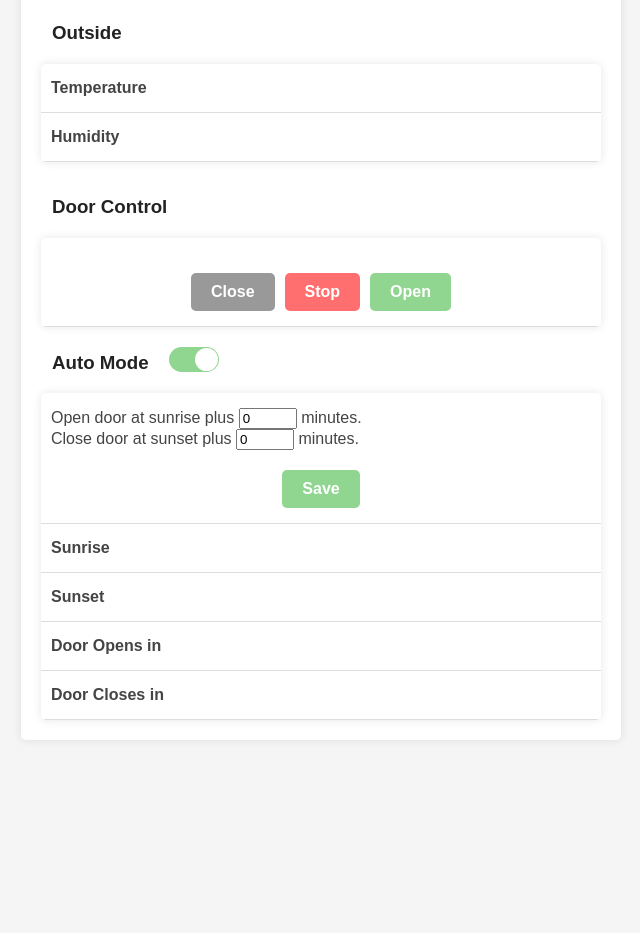
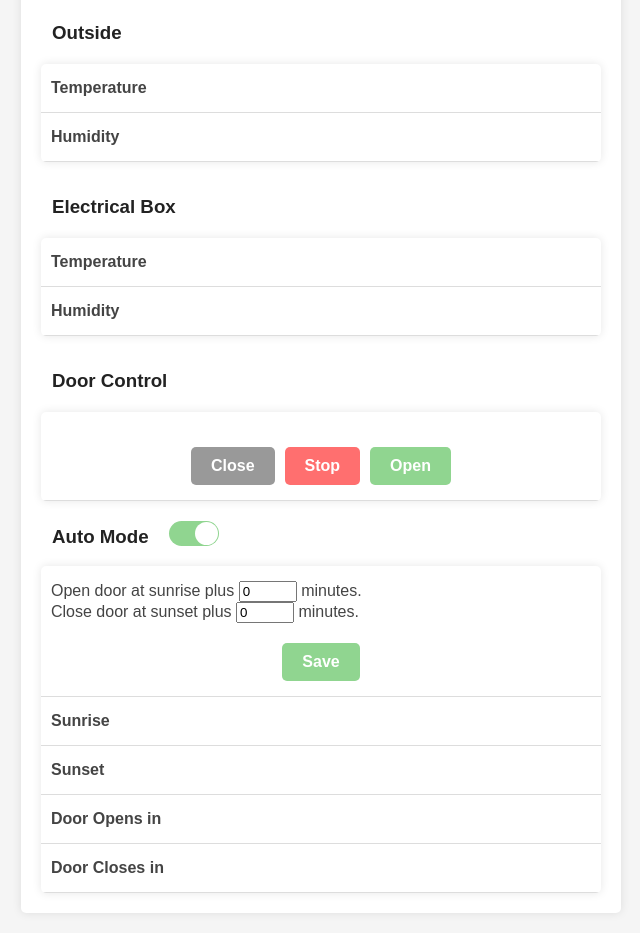
Before and after one commit to dinkelk/coop, a Flask app: page / in a window 1280 px wide. Shown: the part 460-1393 px from the top of the page, without its empty margins (319-959 px from the left). Before the commit the page ends 1180 px from the top, so only its background shows below. Run offline with Flask 3, Linux system fonts and the light colour scheme; some libraries are stand-ins or nearby versions.

Commit message:
Start adding heater task

```diff
--- a/src/app.py
+++ b/src/app.py
@@ -9,6 +9,7 @@ from astral.sun import sun
 from dht22 import DHT22
 from gpiozero import CPUTemperature
 from door import DOOR
+from compute_pi import start_workers, stop_workers, are_workers_active
 import time
 import psutil
 import pytz
@@ -89,13 +90,16 @@ def get_all_data():
         sunrise, sunset, auto_mode, sunrise_offset, sunset_offset, \
         temp_in_min, temp_in_max, hum_in_min, hum_in_max, \
         temp_out_min, temp_out_max, hum_out_min, hum_out_max, \
-        cpu_temp_min, cpu_temp_max, too_cold \
+        cpu_temp_min, cpu_temp_max, too_cold, temp_box, hum_box, \
+        temp_box_min, temp_box_max, hum_box_min, hum_box_max \
         = global_vars.instance().get_values(["temp_in", "hum_in", \
             "temp_out", "hum_out", "state", "override", "cpu_temp", \
             "sunrise", "sunset", "auto_mode", "sunrise_offset", "sunset_offset", \
             "temp_in_min", "temp_in_max", "hum_in_min", "hum_in_max", \
             "temp_out_min", "temp_out_max", "hum_out_min", "hum_out_max", \
-            "cpu_temp_min", "cpu_temp_max", "too_cold"])
+            "cpu_temp_min", "cpu_temp_max", "too_cold", "temp_box", \
+            "hum_box", "temp_box_min", "temp_box_max", "hum_box_min", \
+            "hum_box_max"])
 
     # Check if time until sunrise is positive
     time_until_open_str = None
@@ -140,6 +144,12 @@ def get_all_data():
       'hum_out': format_hum(hum_out),
       'hum_out_min': format_hum(hum_out_min),
       'hum_out_max': format_hum(hum_out_max),
+      'temp_box': format_temp(temp_box),
+      'temp_box_min': format_temp(temp_box_min),
+      'temp_box_max': format_temp(temp_box_max),
+      'hum_box': format_hum(hum_box),
+      'hum_box_min': format_hum(hum_box_min),
+      'hum_box_max': format_hum(hum_box_max),
       'cpu_temp': format_temp(cpu_temp, units="C"),
       'cpu_temp_min': format_temp(cpu_temp_min, units="C"),
       'cpu_temp_max': format_temp(cpu_temp_max, units="C"),
@@ -152,6 +162,7 @@ def get_all_data():
       'tu_close': time_until_close_str if time_until_close_str is not None else "",
       'too_cold' : "true" if too_cold else "false"
     }
+    print("returnig: " + str(cpu_temp))
     return data_dict
 
 ##################################
@@ -161,10 +172,11 @@ def get_all_data():
 def temperature_task():
     dht_out = DHT22(data_pin=board.D21, power_pin=20)
     dht_in = DHT22(data_pin=board.D16, power_pin=26)
+    dht_box = DHT22(data_pin=board.D19, power_pin=13)
     last_date = None
 
     # Update value in global vars, and also store min and max seen since startup:
-    def update_val(val, name):
+    def update_val(val, name, max_change_per_reading=5.0):
         if val is not None:
             # Get current vals
             val_old, val_max, val_min = \
@@ -172,7 +184,7 @@ def temperature_task():
 
             # Throw away any errant readings. Sometimes the readings are nonsensical
             if val_old is not None:
-                if val > (val_old + 5.0) or val < (val_old - 5.0):
+                if val > (val_old + max_change_per_reading) or val < (val_old - max_change_per_reading):
                     val = val_old
 
             # Update min and max
@@ -189,6 +201,7 @@ def temperature_task():
     while True:
         temp_out, hum_out = dht_out.get_temperature_and_humidity()
         temp_in, hum_in = dht_in.get_temperature_and_humidity()
+        temp_box, hum_box = dht_box.get_temperature_and_humidity()
 
         #if temp_out is not None and hum_out is not None:
         #    print("Outside Temperature={0:0.1f}F Humidity={1:0.1f}%".format(temp_out, hum_out))
@@ -201,8 +214,10 @@ def temperature_task():
             global_vars.instance().set_values({ \
                 "temp_in_min": 500, "temp_in_max": -500, \
                 "temp_out_min": 500, "temp_out_max": -500, \
+                "temp_box_min": 500, "temp_box_max": -500, \
                 "hum_in_min": 500, "hum_in_max": -500, \
                 "hum_out_min": 500, "hum_out_max": -500, \
+                "hum_box_min": 500, "hum_box_max": -500, \
                 "cpu_temp_min": 500, "cpu_temp_max": -500 \
             })
             last_date = current_date
@@ -212,10 +227,13 @@ def temperature_task():
         update_val(hum_in, "hum_in")
         update_val(temp_out, "temp_out")
         update_val(hum_out, "hum_out")
+        update_val(temp_box, "temp_box")
+        update_val(hum_box, "hum_box")
 
         # Set CPU temperature:
         cpu_temp = CPUTemperature().temperature
-        update_val(cpu_temp, "cpu_temp")
+        print(str(cpu_temp))
+        update_val(cpu_temp, "cpu_temp", max_change_per_reading=20.0)
 
         time.sleep(2.5)
 
@@ -236,8 +254,8 @@ def door_task():
         # Get state and desired state:
         door_state = door.get_state()
         door_override = door.get_override()
-        d_door_state, auto_mode, temp_out = \
-            global_vars.instance().get_values(["desired_door_state", "auto_mode", "temp_out"])
+        d_door_state, auto_mode, temp_box = \
+            global_vars.instance().get_values(["desired_door_state", "auto_mode", "temp_box"])
 
         # If we are in auto mode then open or close the door based on sunrise
         # or sunset times.
@@ -292,7 +310,9 @@ def door_task():
             # degrading at ~10F. So for now lets make it 10F, for now.
             #
             # TODO add a heater to the control box so this condition is never encountered.
-            if temp_out is not None and temp_out < 10:
+            # Need to turn on heating pi when box is below freezing ish
+            # Need to turn off heating pi when CPU > 79 or when box is 5 degress above freezing ish
+            if temp_box is not None and temp_box < 10:
                 if door_state in ["opening", "closing"]:
                     door.stop()
                 else:
@@ -348,6 +368,53 @@ def door_task():
             "sunset": sunset \
         })
         time.sleep(1.0)
+
+# Task to use the raspberry pi as a heater for the electrical box.
+# When it gets to cold, we calculated digits of pi using all 4 cores
+# to warm the CPU and indirectly warm the electrical box.
+def heat_box_task():
+    def get_cpu_usage():
+        # psutil.cpu_percent() gives the average CPU usage across all cores
+        # The interval argument determines the time over which the average is calculated
+        cpu_usage = psutil.cpu_percent(interval=1)
+        return cpu_usage
+
+    # TODO make these variable
+    heat_on_temp = 38 # F
+    heat_off_temp = 39 # F
+    cpu_max_temp = 75 # C
+
+    while True:
+        # Get the current temperature of the electrical box
+        [temp_box, cpu_temp] = global_vars.instance().get_values(["temp_box", "cpu_temp"])
+
+        if temp_box is not None and cpu_temp is not None:
+            # Prevent the CPU from over heating. If we are above the max,
+            # shut down the workers.
+            if cpu_max_temp > cpu_max_temp and are_workers_active():
+                stop_workers()
+
+            # If the box temp is less than the on temp and we are
+            # not yet heating the pi, start heating the pi.
+            elif temp_box < heat_on_temp and not are_workers_active():
+                start_workers(4)
+
+            # If the box temp is greater than the off temp and we are
+            # already heating the pi, stop heating the pi.
+            elif temp_box > heat_off_temp and are_workers_active():
+                stop_workers()
+
+        # TODO make these show on page
+        if are_workers_active():
+            print("Pi is heating!")
+        else:
+            print("Pi is not heating!")
+
+        usage = get_cpu_usage()
+        print(f"Current CPU usage: {usage}%")
+
+        # Check again in a bit
+        time.sleep(5.0)
 
 def data_update_task():
     while True:
@@ -463,6 +530,11 @@ if __name__ == '__main__':
     temp_thread.daemon = True
     temp_thread.start()
 
+    # Start the task that heats the electrical box:
+    heat_thread = Thread(target=heat_box_task)
+    heat_thread.daemon = True
+    heat_thread.start()
+
     # Start the task that logs data to CSV files:
     log_thread = Thread(target=data_log_task)
     log_thread.daemon = True
--- /dev/null
+++ b/src/compute_pi.py
@@ -0,0 +1,84 @@
+import multiprocessing
+import math
+import decimal
+import os
+
+# Global variables to hold the state
+processes = []
+workers_active = False
+
+def compute_pi():
+    """Calculate pi using the Gauss-Legendre algorithm to desired precision."""
+    # Set decimal precision high enough for 20 digits
+    decimal.getcontext().prec = 25
+
+    a = decimal.Decimal(1)
+    b = decimal.Decimal(1) / decimal.Decimal(math.sqrt(2))
+    t = decimal.Decimal(0.25)
+    p = decimal.Decimal(1)
+
+    for _ in range(25):  # Increased number of iterations for more precision
+        a_next = (a + b) / 2
+        b = decimal.Decimal(a * b).sqrt()
+        t -= p * (a - a_next) ** 2
+        a = a_next
+        p *= 2
+
+    pi_value = (a + b) ** 2 / (4 * t)
+    return pi_value
+
+def worker():
+    """Set process priority to lowest and continuously compute pi to occupy CPU."""
+    os.nice(19)  # Set low priority
+    while True:
+        pi_value = compute_pi()
+        # Uncomment this if you want output
+        # print(f"Computed pi: {pi_value:.20f}")
+
+def start_workers(num_cores):
+    """Start worker processes."""
+    global processes, workers_active
+    if workers_active:
+        print("Workers are already running.")
+        return
+    stop_workers()  # Ensure no leftover processes
+    for _ in range(num_cores):
+        p = multiprocessing.Process(target=worker)
+        processes.append(p)
+        p.start()
+    workers_active = True
+
+def stop_workers():
+    """Stop all running worker processes."""
+    global processes, workers_active
+    for p in processes:
+        p.terminate()
+    processes = []
+    workers_active = False
+
+def are_workers_active():
+    """Return a boolean indicating if workers are active."""
+    return workers_active
+
+def main(num_cores):
+    """Starts the worker processes."""
+    start_workers(num_cores)
+
+if __name__ == "__main__":
+    import argparse
+
+    parser = argparse.ArgumentParser(description="Heat up the CPU by computing pi.")
+    parser.add_argument(
+        "-c", "--cores",
+        type=int,
+        help="Number of CPU cores to use. Defaults to number of available cores."
+    )
+    args = parser.parse_args()
+
+    if args.cores is None:
+        num_cores = multiprocessing.cpu_count()
+    else:
+        num_cores = args.cores
+
+    print(f"Using {num_cores} cores to compute pi continuously with low priority.")
+    main(num_cores)
--- a/src/templates/index.html
+++ b/src/templates/index.html
@@ -183,6 +183,12 @@
             document.getElementById('hum_out').textContent = data.hum_out;
             document.getElementById('hum_out_min').textContent = data.hum_out_min;
             document.getElementById('hum_out_max').textContent = data.hum_out_max;
+            document.getElementById('temp_box').textContent = data.temp_box;
+            document.getElementById('temp_box_min').textContent = data.temp_box_min;
+            document.getElementById('temp_box_max').textContent = data.temp_box_max;
+            document.getElementById('hum_box').textContent = data.hum_box;
+            document.getElementById('hum_box_min').textContent = data.hum_box_min;
+            document.getElementById('hum_box_max').textContent = data.hum_box_max;
             document.getElementById('cpu_temp').textContent = data.cpu_temp;
             document.getElementById('cpu_temp_min').textContent = data.cpu_temp_min;
             document.getElementById('cpu_temp_max').textContent = data.cpu_temp_max;
@@ -294,6 +300,21 @@
                     <td><span id="hum_out_max" style="color: #ff8c00;"></span></td>
                 </tr>
             </table>
+            <h3 class="title">Electrical Box</h3>
+            <table>
+                <tr>
+                    <td><b>Temperature</b></td>
+                    <td><span id="temp_box_min" style="color: #0d98ba;"></span></td>
+                    <td><span id="temp_box" style="font-weight: bold;"></span></td>
+                    <td><span id="temp_box_max" style="color: #ff8c00;"></span></td>
+                </tr>
+                <tr>
+                    <td><b>Humidity</b></td>
+                    <td><span id="hum_box_min" style="color: #0d98ba;"></span></td>
+                    <td><span id="hum_box" style="font-weight: bold;"></span></td>
+                    <td><span id="hum_box_max" style="color: #ff8c00;"></span></td>
+                </tr>
+            </table>
             <h3 class="title">Door Control</h3>
             <table>
                 <tr>
```
